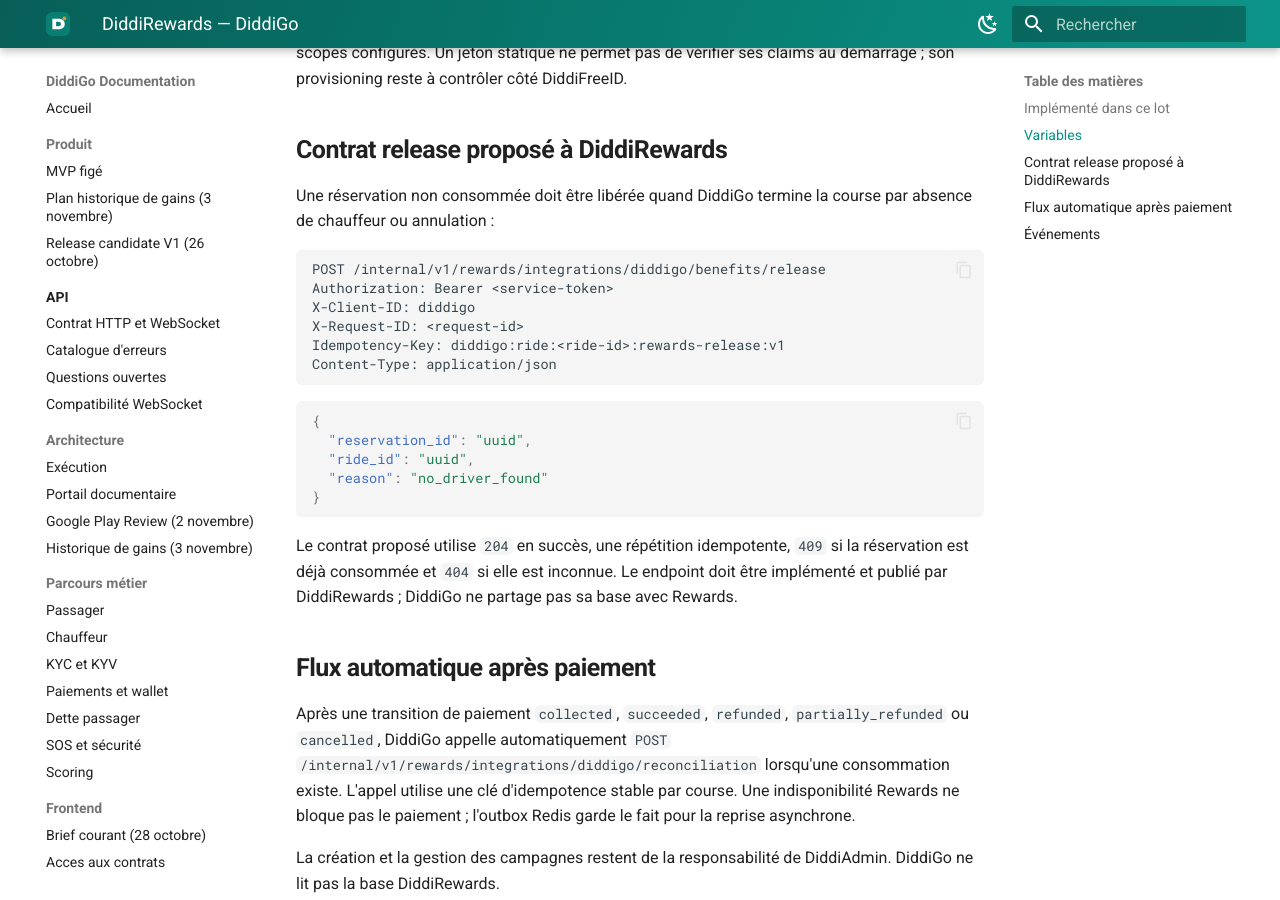
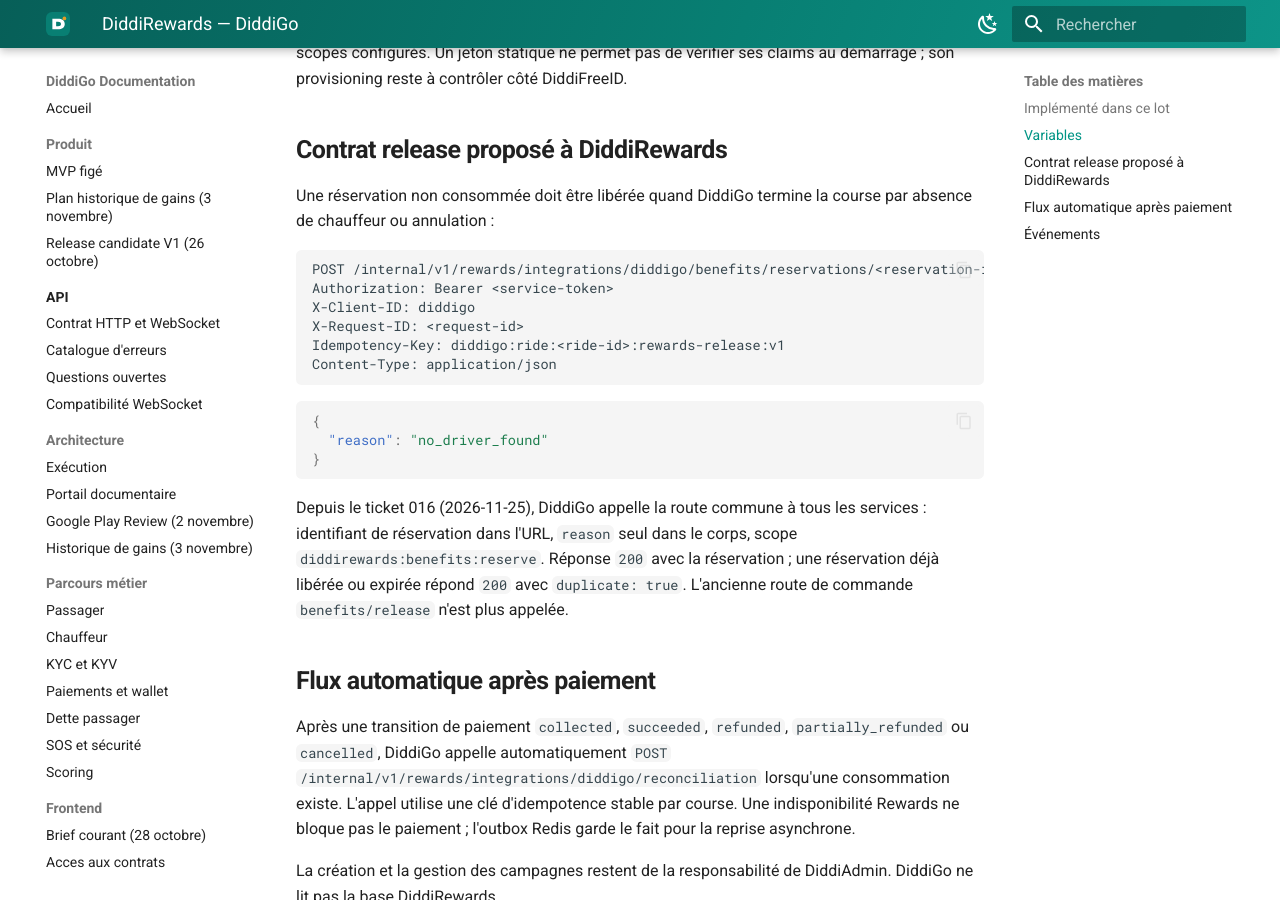
Before and after one commit to DIDDI-FREE/diddi-go-backend, an MkDocs documentation site: the page built from docs/DIDDIREWARDS-INTEGRATION.md, in a window 1280 px wide and 900 px high, scrolled down 938 px. Built offline with MkDocs 1.6.1 and Material for MkDocs 9.7.7, drawn with Linux system fonts in a browser that asks for light colours; some of the changed text lies outside the part shown.

Commit message:
refactor: release Rewards reservations through the common route (ticket 016)
The reservation id goes in the URL, only `reason` is sent in the body and
the answer is 200 with the reservation. The DiddiGo-only command route
benefits/release is no longer called, so Rewards can retire it.

Co-Authored-By: Claude Fable 5.2 <noreply@anthropic.com>

````diff
--- a/docs/DIDDIREWARDS-INTEGRATION.md
+++ b/docs/DIDDIREWARDS-INTEGRATION.md
@@ -7,7 +7,7 @@ DiddiGo possède un client S2S dédié pour le contrat explicite DiddiGo :
 ```text
 POST /internal/v1/rewards/integrations/diddigo/benefits/quote
 POST /internal/v1/rewards/integrations/diddigo/benefits/reserve
-POST /internal/v1/rewards/integrations/diddigo/benefits/release
+POST /internal/v1/rewards/integrations/diddigo/benefits/reservations/{reservation_id}/release
 POST /internal/v1/rewards/integrations/diddigo/benefits/confirm
 POST /internal/v1/rewards/integrations/diddigo/benefits/correct
 POST /internal/v1/rewards/integrations/diddigo/reconciliation
@@ -49,7 +49,7 @@ Une réservation non consommée doit être libérée quand DiddiGo termine la
 course par absence de chauffeur ou annulation :
 
 ```http
-POST /internal/v1/rewards/integrations/diddigo/benefits/release
+POST /internal/v1/rewards/integrations/diddigo/benefits/reservations/<reservation-id>/release
 Authorization: Bearer <service-token>
 X-Client-ID: diddigo
 X-Request-ID: <request-id>
@@ -59,16 +59,15 @@ Content-Type: application/json
 
 ```json
 {
-  "reservation_id": "uuid",
-  "ride_id": "uuid",
   "reason": "no_driver_found"
 }
 ```
 
-Le contrat proposé utilise `204` en succès, une répétition idempotente, `409`
-si la réservation est déjà consommée et `404` si elle est inconnue. Le
-endpoint doit être implémenté et publié par DiddiRewards ; DiddiGo ne partage
-pas sa base avec Rewards.
+Depuis le ticket 016 (2026-11-25), DiddiGo appelle la route commune à tous les
+services : identifiant de réservation dans l'URL, `reason` seul dans le corps,
+scope `diddirewards:benefits:reserve`. Réponse `200` avec la réservation ;
+une réservation déjà libérée ou expirée répond `200` avec `duplicate: true`.
+L'ancienne route de commande `benefits/release` n'est plus appelée.
 
 ## Flux automatique après paiement
 
````
Also changed, not shown: INTEGRATIONS.md (+4 -5 lines), 2 other files.
